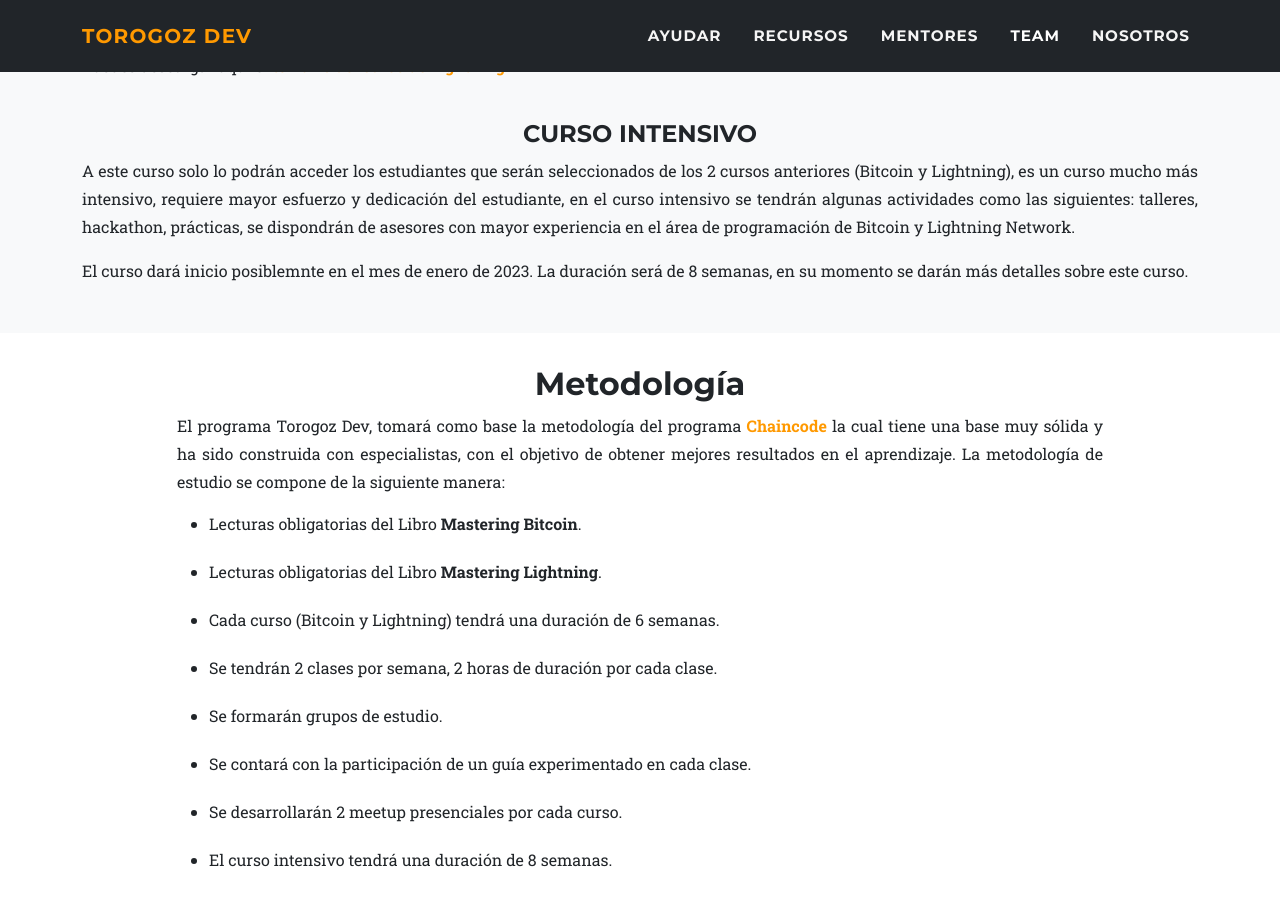
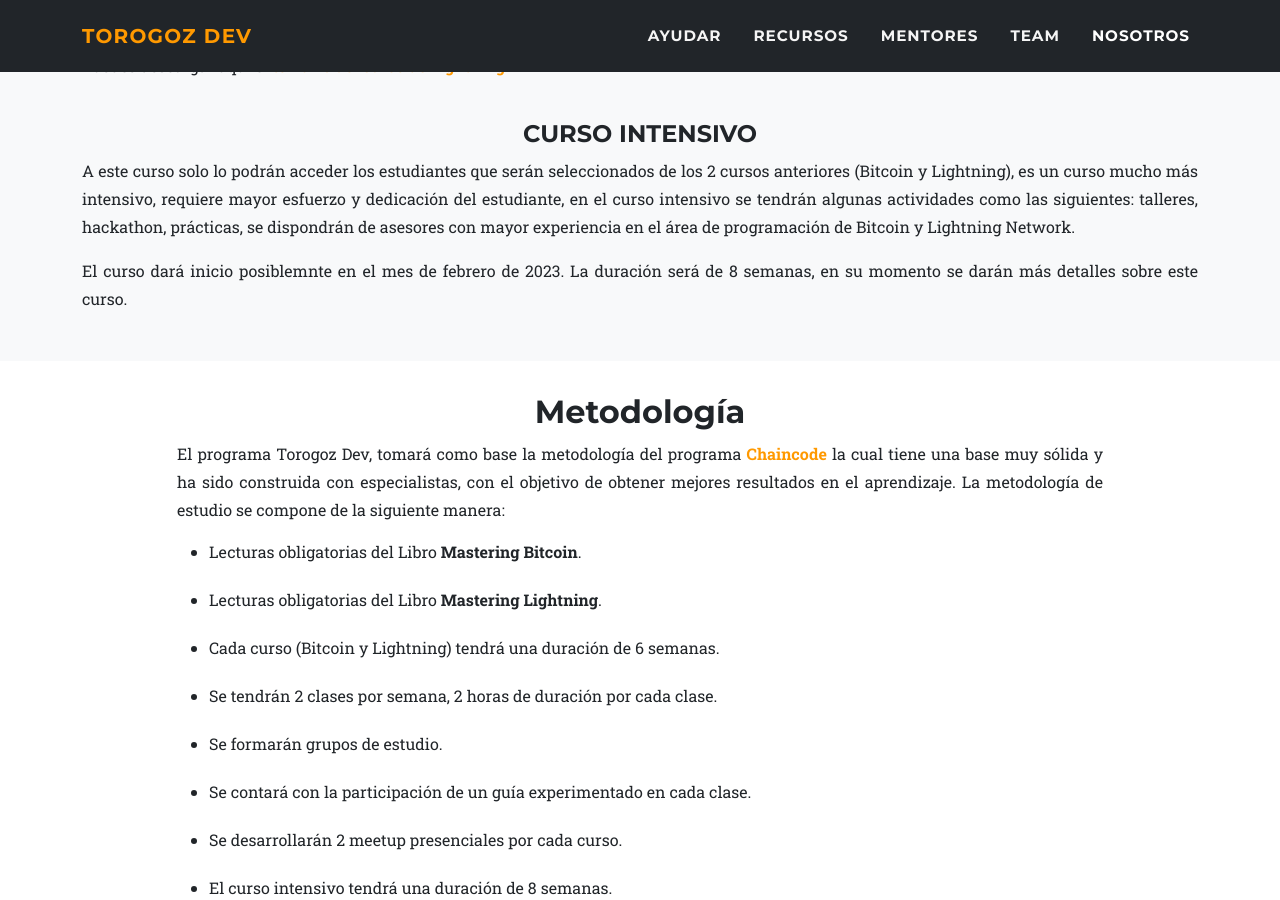
Before and after one commit to torogoz-sv/sitio, a Jekyll site: the page built from index.html, in a window 1280 px wide and 900 px high, scrolled down 1665 px. Built offline with Jekyll 4.4.1, drawn with Linux system fonts in a browser that asks for light colours.

Commit message:
se cambio enero por febrero.

```diff
--- a/index.html
+++ b/index.html
@@ -76,7 +76,7 @@ layout: default
          <div class="text-center">
             <h4 class="section-heading text-uppercase text-center">Curso Intensivo</h4>
             <p style="text-align: justify;"><h7>A este curso solo lo podrán acceder los estudiantes que serán seleccionados de los 2 cursos anteriores (Bitcoin y Lightning), es un curso mucho más intensivo, requiere mayor esfuerzo y dedicación del estudiante, en el curso intensivo se tendrán algunas actividades como las siguientes: talleres, hackathon, prácticas, se dispondrán de asesores con mayor experiencia en el área de programación de Bitcoin y Lightning Network.</h7></p>
-             <p style="text-align: justify;"><h7>El curso dará inicio posiblemnte en el mes de enero de 2023. La duración será de 8 semanas, en su momento se darán más detalles sobre este curso.</h7></p>
+             <p style="text-align: justify;"><h7>El curso dará inicio posiblemnte en el mes de febrero de 2023. La duración será de 8 semanas, en su momento se darán más detalles sobre este curso.</h7></p>
 		</div>
       </div>
    </div>
```
